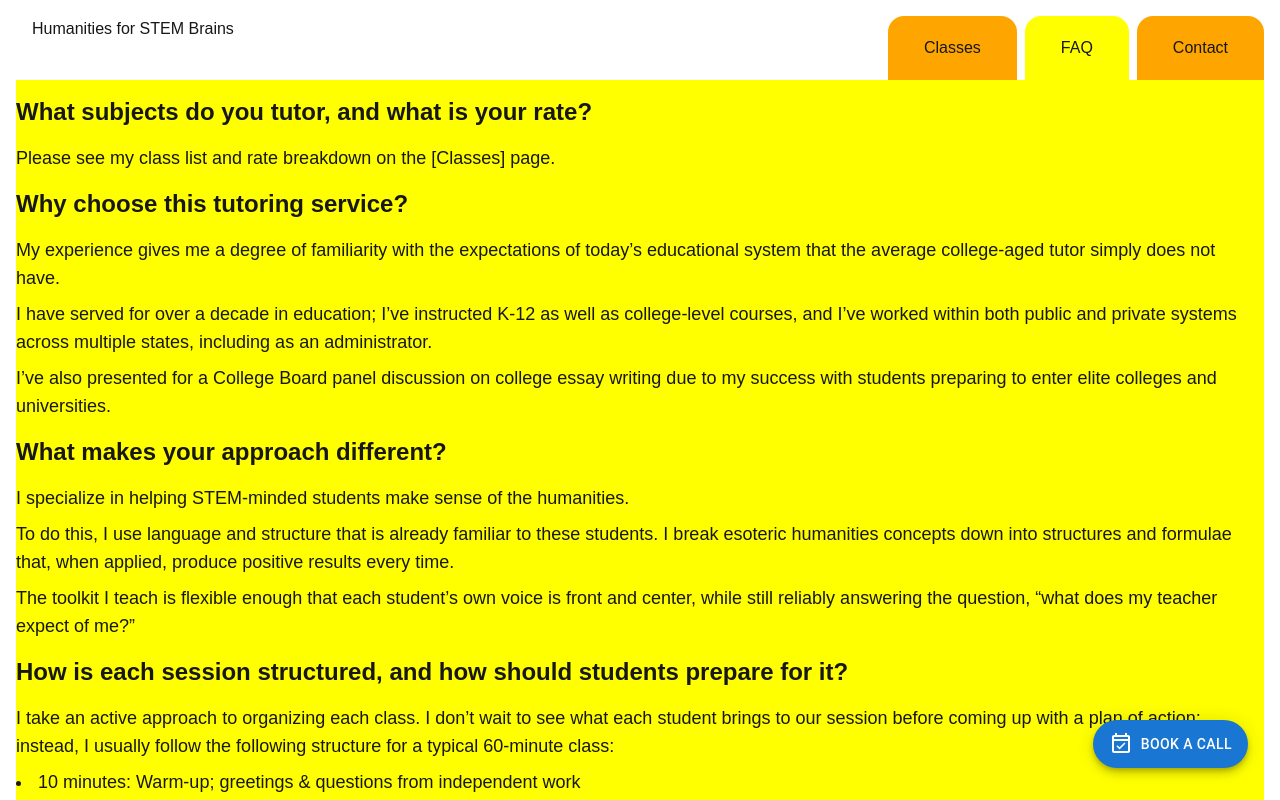
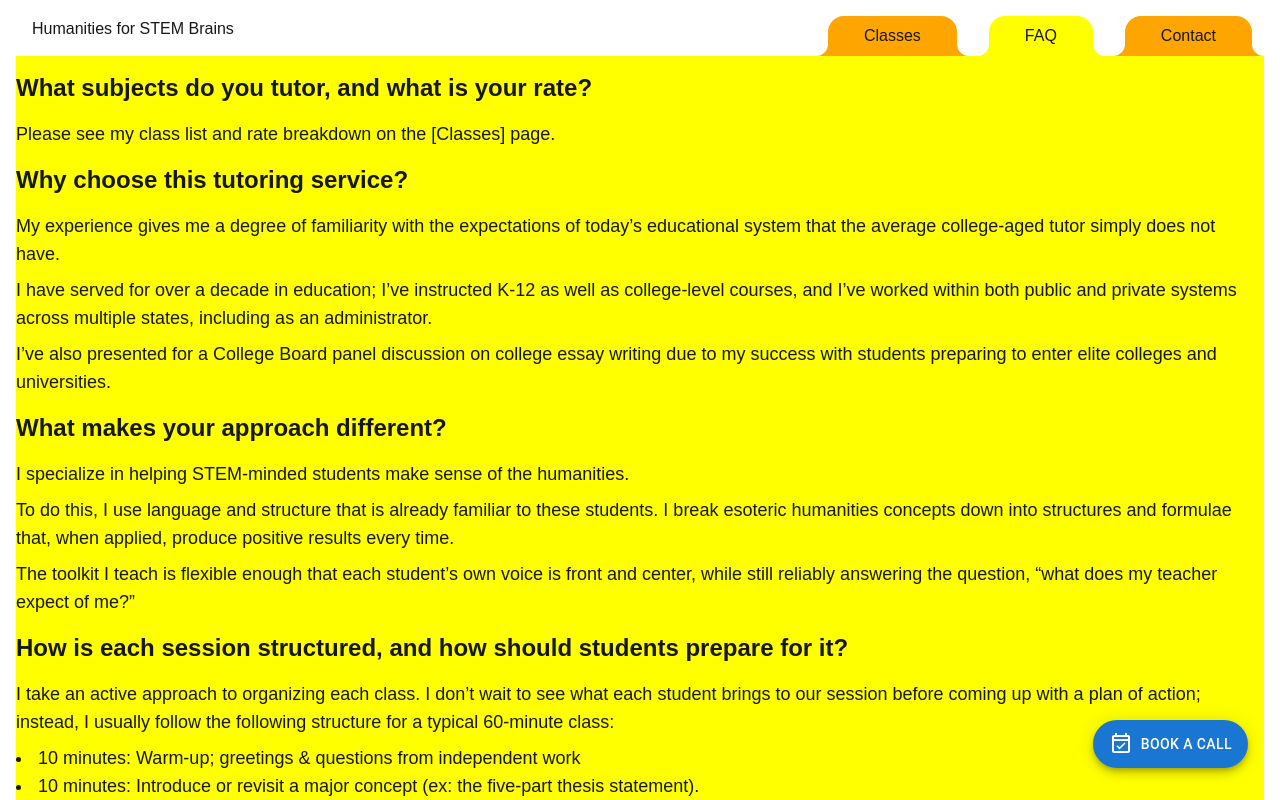
Before and after one commit to bizarrebirds/bizarrebirds.github.io, a Next.js app: page /faq in a window 1280 px wide. Shown: the top 800 px of the page. Built offline with nearby package versions, Linux system fonts and the light colour scheme.

Commit message:
Curved tab corners, change link

```diff
--- a/app/bookclassbutton.tsx
+++ b/app/bookclassbutton.tsx
@@ -4,7 +4,7 @@ import { EventAvailableOutlined } from '@mui/icons-material';
 export default function BookClassButton() {
     return (
         <div className="bottom-8 right-8 fixed">
-            <Fab variant="extended" color="primary" href="https://calendly.com/stembrainstutor/30min">
+            <Fab variant="extended" color="primary" href="https://stembrainstutor.youcanbook.me/">
                 <EventAvailableOutlined sx={{ mr: 1 }} />
                 Book a Call
             </Fab>
--- a/app/globals.css
+++ b/app/globals.css
@@ -12,15 +12,23 @@
   --font-mono: var(--font-geist-mono);
 }
 
-@media (prefers-color-scheme: dark) {
+/* @media (prefers-color-scheme: dark) {
   :root {
     --background: #0a0a0a;
     --foreground: #ededed;
   }
-}
+} */
 
 body {
   background: var(--background);
   color: var(--foreground);
   font-family: Arial, Helvetica, sans-serif;
 }
+
+.selected {
+    background-color: yellow;
+}
+
+.unselected {
+    background-color: orange;
+}
--- a/app/header.tsx
+++ b/app/header.tsx
@@ -1,6 +1,7 @@
 'use client'
 import { ButtonBase } from "@mui/material";
 import { usePathname } from 'next/navigation'
+import { Fragment } from "react/jsx-runtime";
 
 function HomeButton() {
     return (
@@ -15,23 +16,39 @@ function HomeButton() {
     )
 }
 
+function TabCircle({before}) {
+    return (
+        <div className={`absolute bottom-0 w-6 h-6 z-10 rounded-full ${before ? "-left-6" : "-right-6"} bg-background`}></div>
+    )
+}
+
+function TabSquare({before, selected}) {
+    return (
+        <div className={`absolute bottom-0 w-3 h-3 ${before ? "-left-3" : "-right-3"} ${selected ? "selected" : "unselected"}`}></div>
+    )
+}
+
 function HeaderButton({ name, selected, href }) {
     return (
-        <ButtonBase href={href}>
-            <div className={`py-4 px-8 border-4 border-transparent rounded-t-2xl`}
-                style={{
-                    backgroundColor: selected ? "yellow" : "orange",
-                }}>
-                {name}
-            </div>
-        </ButtonBase>
+        <div className="relative">
+            <TabCircle before={true} />
+            <TabSquare before={true} selected={selected} />
+            <ButtonBase href={href}>
+                <div className={`py-1 px-8 border-4 border-transparent rounded-t-2xl ${selected ? "selected" : "unselected"}`}>
+                    {name}
+                </div>
+            </ButtonBase>
+            <TabSquare before={false} selected={selected} />
+            <TabCircle before={false} />
+        </div>
+
     )
 }
 
 export default function Header() {
     const pathname = usePathname();
     return (
-        <div className="flex items-stretch gap-2">
+        <div className="flex items-stretch gap-8 pr-3">
             <HomeButton />
             <HeaderButton name="Classes" href="classes" selected={pathname === "/classes"} />
             <HeaderButton name="FAQ" href="faq" selected={pathname === "/faq"} />
--- a/app/layout.tsx
+++ b/app/layout.tsx
@@ -30,10 +30,9 @@ export default function RootLayout({
       <body className={`${geistSans.variable} ${geistMono.variable} antialiased w-full px-4 py-4`}>
         <div className="max-w-7xl m-auto flex flex-col items-stretch">
           <Header />
-          <div style={{ backgroundColor: "yellow" }}>
+          <div className="selected">
             {children}
           </div>
-
           <BookClassButton />
         </div>
       </body>
```
